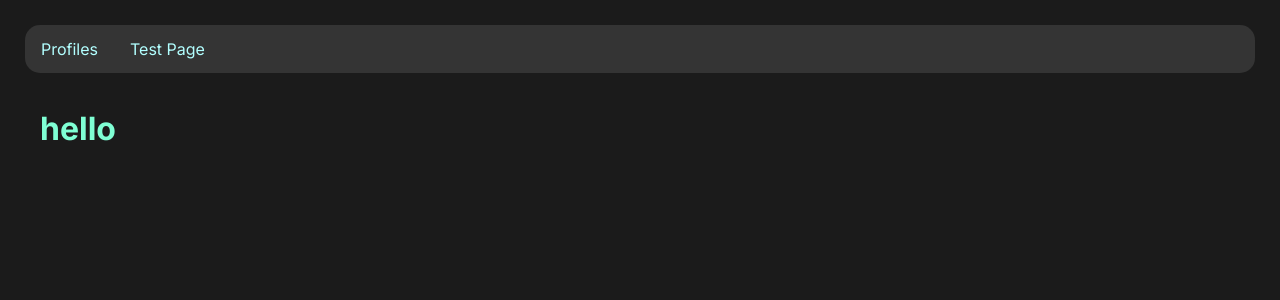
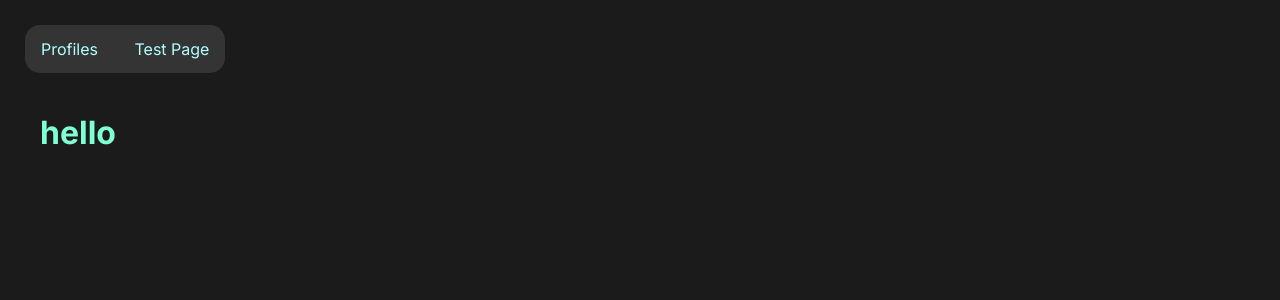
Before and after one commit to antiLimited/antilimited.github.io, a Svelte app: page / in a window 1280 px wide. Shown: the top 300 px of the page. Built offline with nearby package versions, Linux system fonts and the light colour scheme.

Commit message:
minor changes :3

```diff
--- a/src/style.css
+++ b/src/style.css
@@ -19,19 +19,21 @@ body {
 
 /* Navigation Bar */
 .navbar {
+    display: inline-block;
     position: sticky;
     top: 25px; /* Space at the top */
     margin-left: 25px;
     margin-right: 25px;
     padding: 0;
+    width: auto;
     border-radius: 15px;
     overflow: hidden;
+    text-align: center;
     background-color: var(--foreground-color);
 }
 
 .navbar a {
-    display: block;
-    float: left;
+    display: inherit;
     color: var(--secondary-color);
     text-align: center;
     padding: 14px 16px;
```
